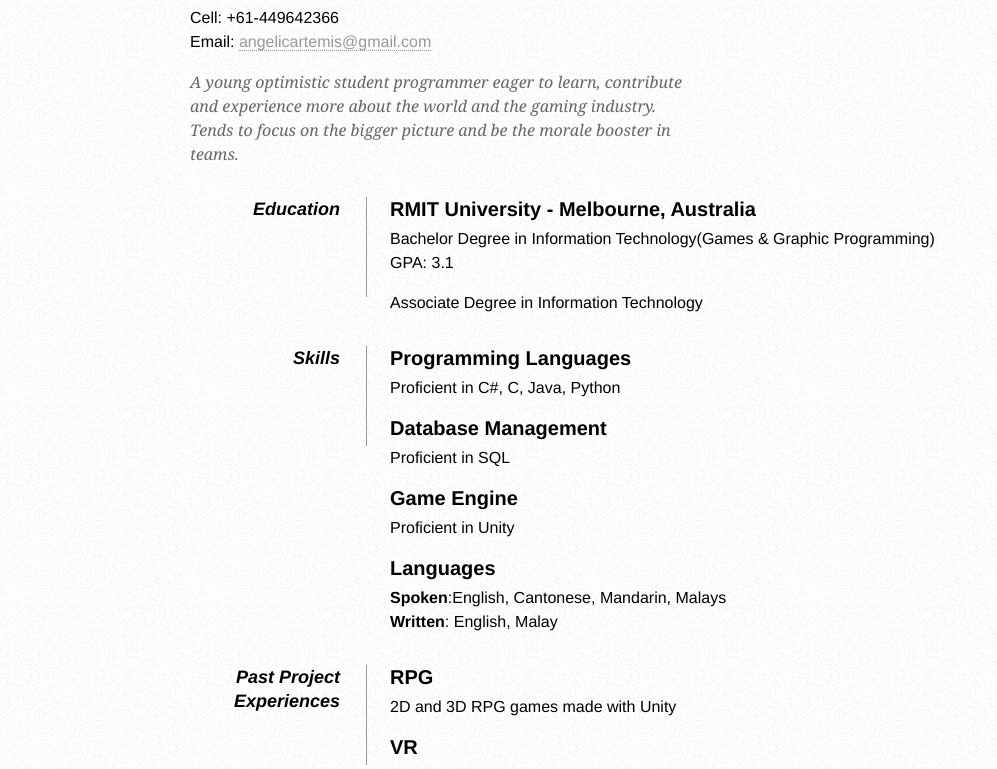
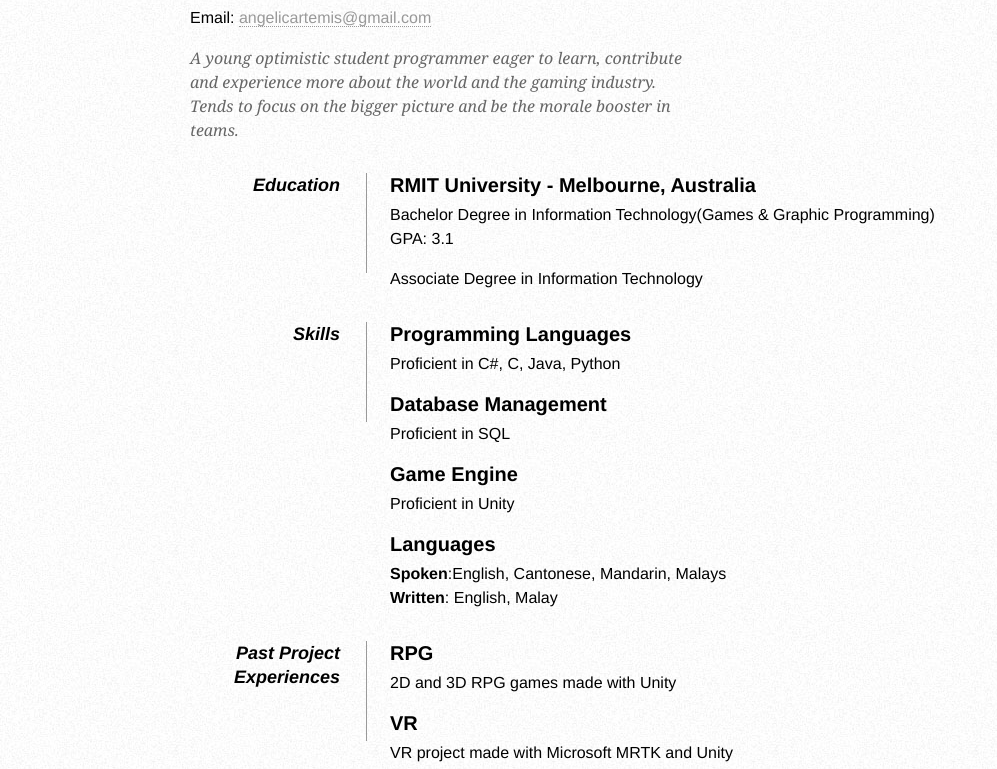
Before and after one commit to angelicarty/Resume, a plain HTML site: page index.html in a window 1280 px wide. Shown: the part 91-860 px from the top of the page, without its empty margins (0-997 px from the left). Drawn offline with Linux system fonts and the light colour scheme.

Commit message:
Update index.html

```diff
--- a/index.html
+++ b/index.html
@@ -41,7 +41,6 @@
             <h1 class="fn">Kristine Wong Yeh Kay</h1>
 
             <p>
-                Cell: <span class="tel">+61-449642366</span><br />
                 Email: <a class="email" href="mailto:angelicartemis@gmail.com">angelicartemis@gmail.com</a>
             </p>
         </div>
```
